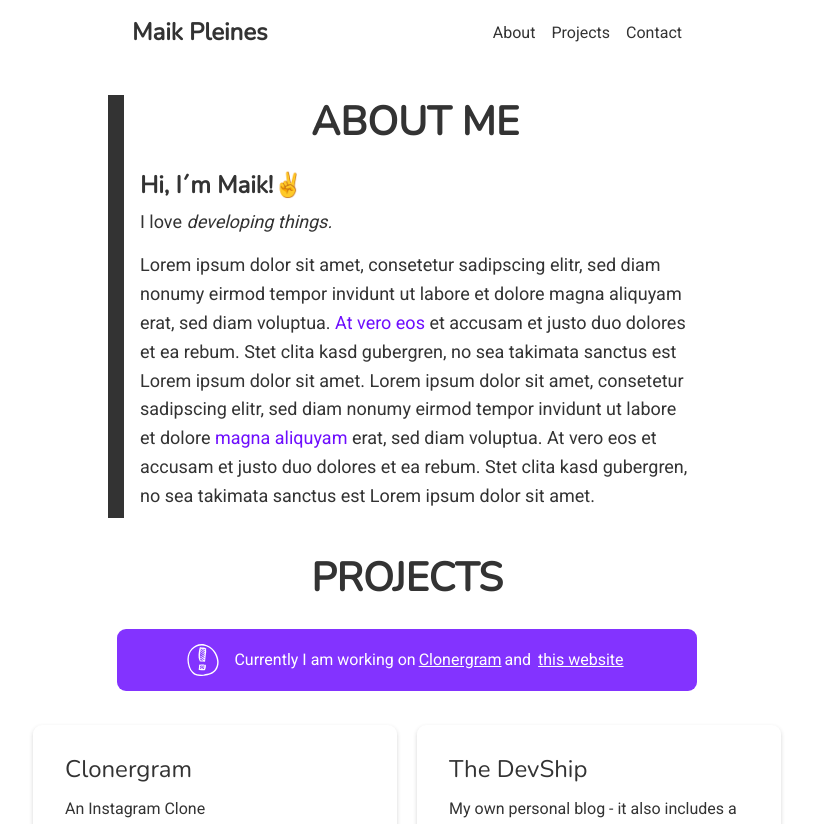
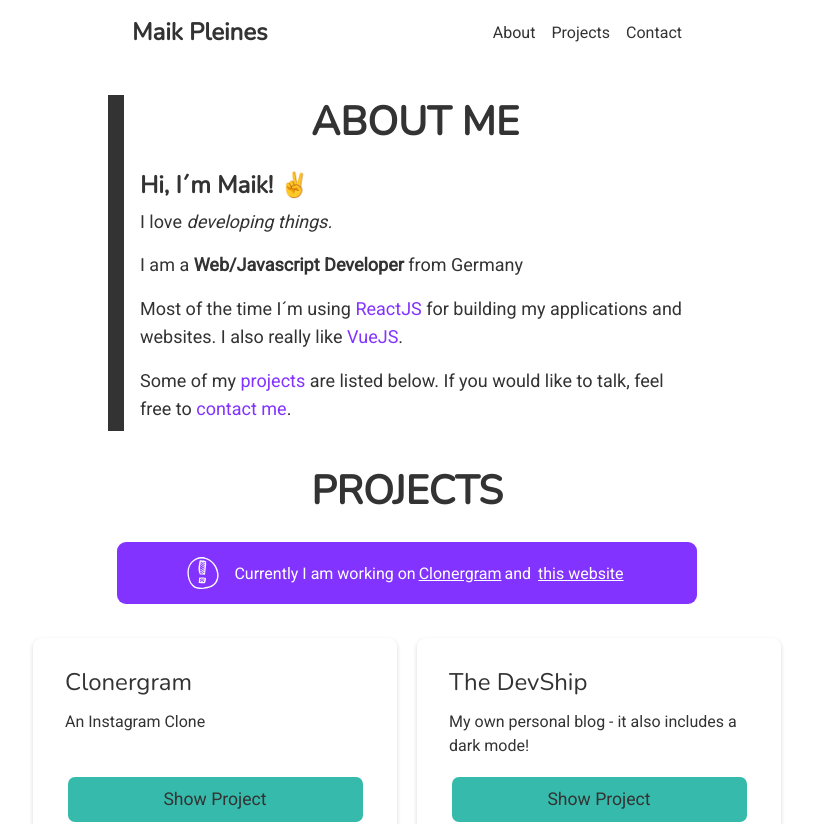
Before and after one commit to mpleines/portfolio-v2, a React (Create React App) app: page / in a window 1280 px wide. Shown: the top 824 px of the page, without its empty margins (233-1046 px from the left). Built offline with nearby package versions, Linux system fonts and the light colour scheme.

Commit message:
added about me text

```diff
--- a/src/AboutMe.js
+++ b/src/AboutMe.js
@@ -7,10 +7,16 @@ const AboutMe = () => {
       <h2 id="about" class="title-underlined about-title">About Me</h2>
       <h3 class="navbar-title">
         Hi, I´m Maik!
-        <span role="img" aria-label="peace emoji">✌️</span>
+        <span role="img" aria-label="peace emoji"> ✌️</span>
       </h3>
       <p className="big-paragraph small-paragraph">I love <i>developing things.</i></p>
-      <p className="big-paragraph small-paragraph">Lorem ipsum dolor sit amet, consetetur sadipscing elitr, sed diam nonumy eirmod tempor invidunt ut labore et dolore magna aliquyam erat, sed diam voluptua. <a href="" className="link">At vero eos</a> et accusam et justo duo dolores et ea rebum. Stet clita kasd gubergren, no sea takimata sanctus est Lorem ipsum dolor sit amet. Lorem ipsum dolor sit amet, consetetur sadipscing elitr, sed diam nonumy eirmod tempor invidunt ut labore et dolore <a href="" className="link"> magna aliquyam</a> erat, sed diam voluptua. At vero eos et accusam et justo duo dolores et ea rebum. Stet clita kasd gubergren, no sea takimata sanctus est Lorem ipsum dolor sit amet.</p>
+      <p className="big-paragraph small-paragraph">I am a <b>Web/Javascript Developer</b> from Germany</p>
+      <p className="big-paragraph small-paragraph">Most of the time I´m using <a href="https://reactjs.org/" className="link">ReactJS</a> for building my applications and websites.
+        I also really like <a href="https://vuejs.org/" className="link">VueJS</a>.
+      </p>
+      <p className="big-paragraph small-paragraph">Some of my <a href="#projects" className="link">projects</a> are listed below.
+        If you would like to talk, feel free to <a href="#contact" className="link">contact me</a>.
+      </p>
     </div>
   );
 }
```
